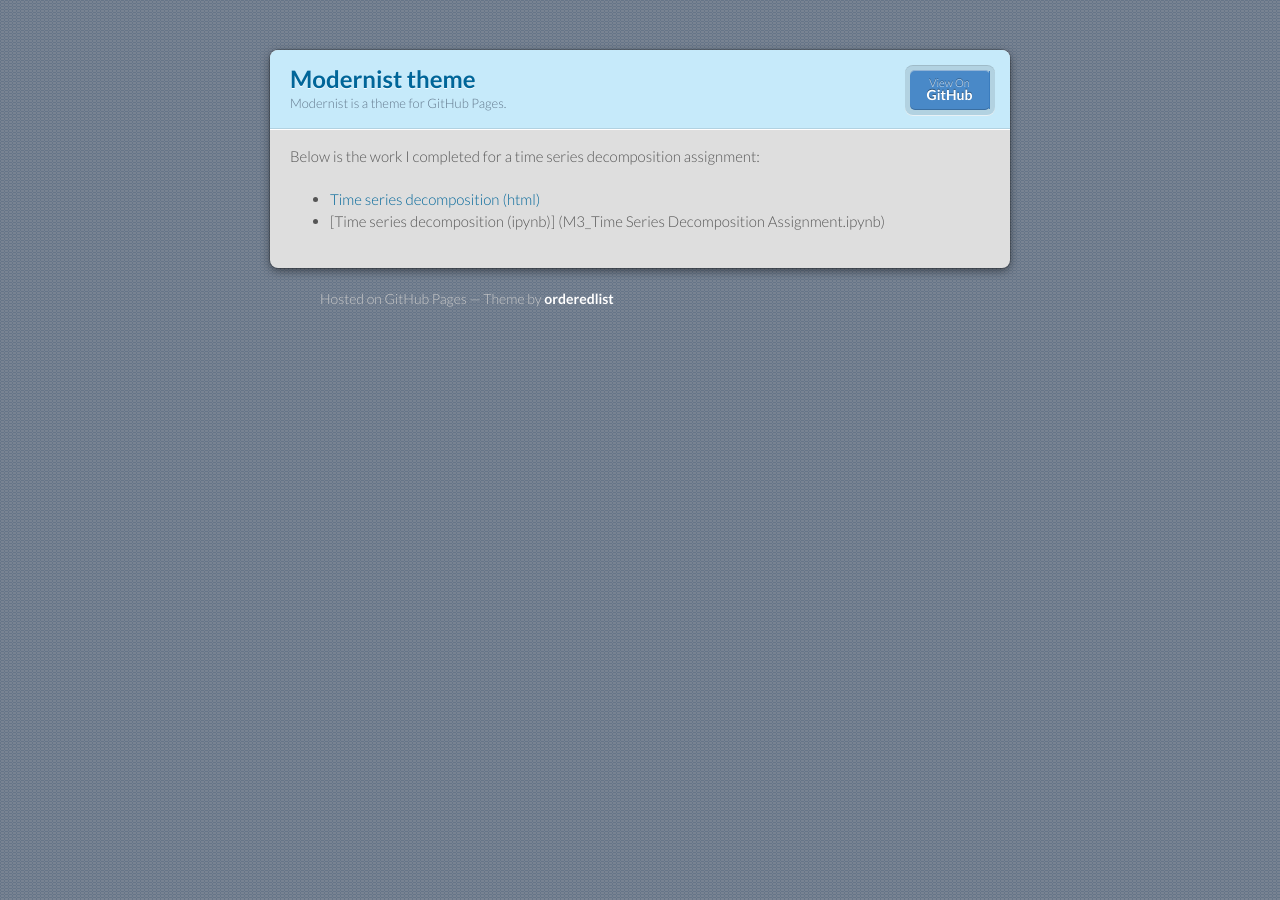
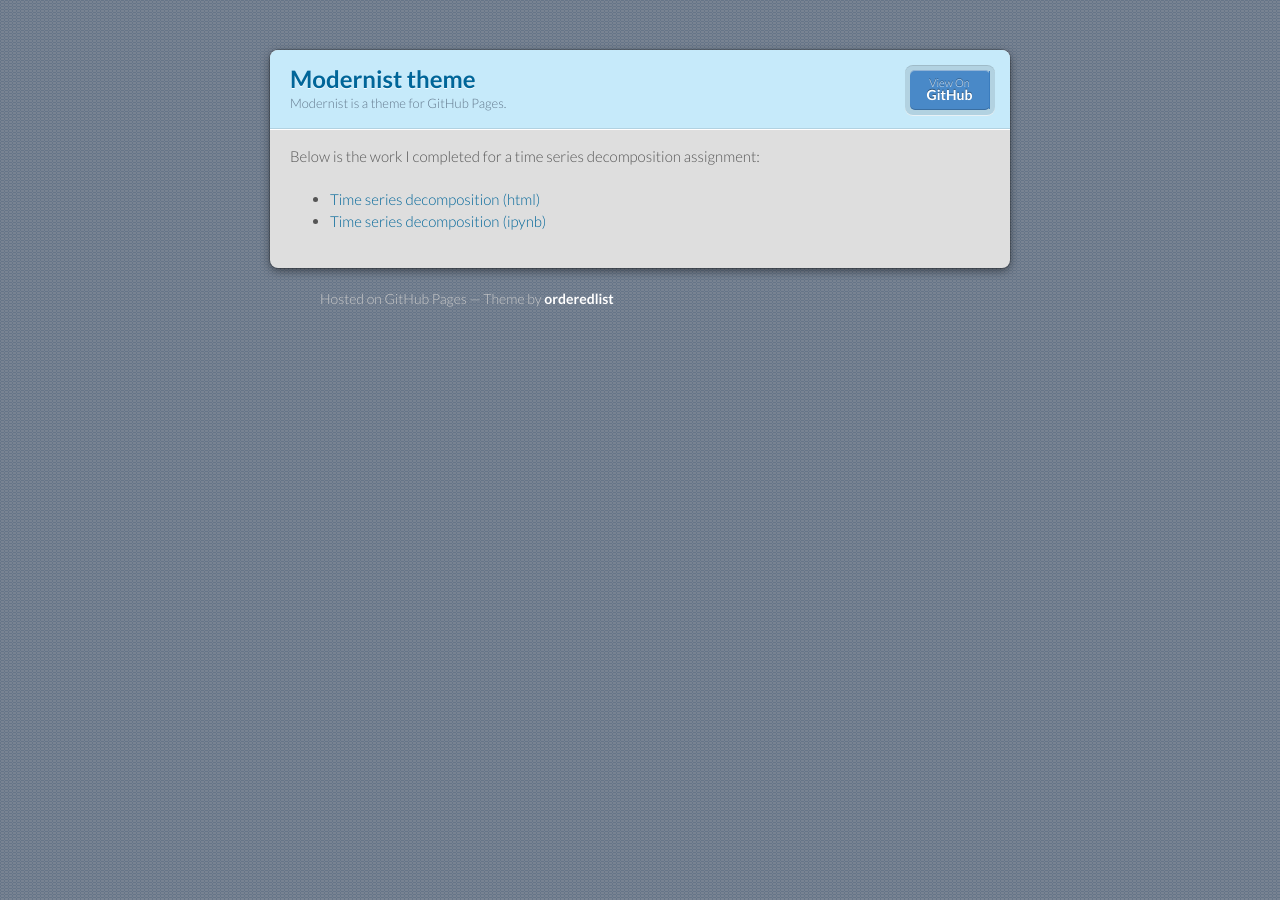
Before and after one commit to arjunvenkat510/arjunvenkat510.github.io, a Jekyll site: the page built from timeseries/index.md, in a window 1280 px wide. Built offline with Jekyll 4.4.1, drawn with Linux system fonts in a browser that asks for light colours; our own code applies the rules of GitHub Pages for plain Markdown files.

Commit message:
Update index.md

```diff
--- a/timeseries/index.md
+++ b/timeseries/index.md
@@ -5,4 +5,4 @@ description: Content on time series
 
 Below is the work I completed for a time series decomposition assignment:
 - [Time series decomposition (html)](TimeSeriesDecompositionAssignment.html)
-- [Time series decomposition (ipynb)] (M3_Time Series Decomposition Assignment.ipynb)
+- [Time series decomposition (ipynb)](TimeSeriesDecompositionAssignment.ipynb)
```
